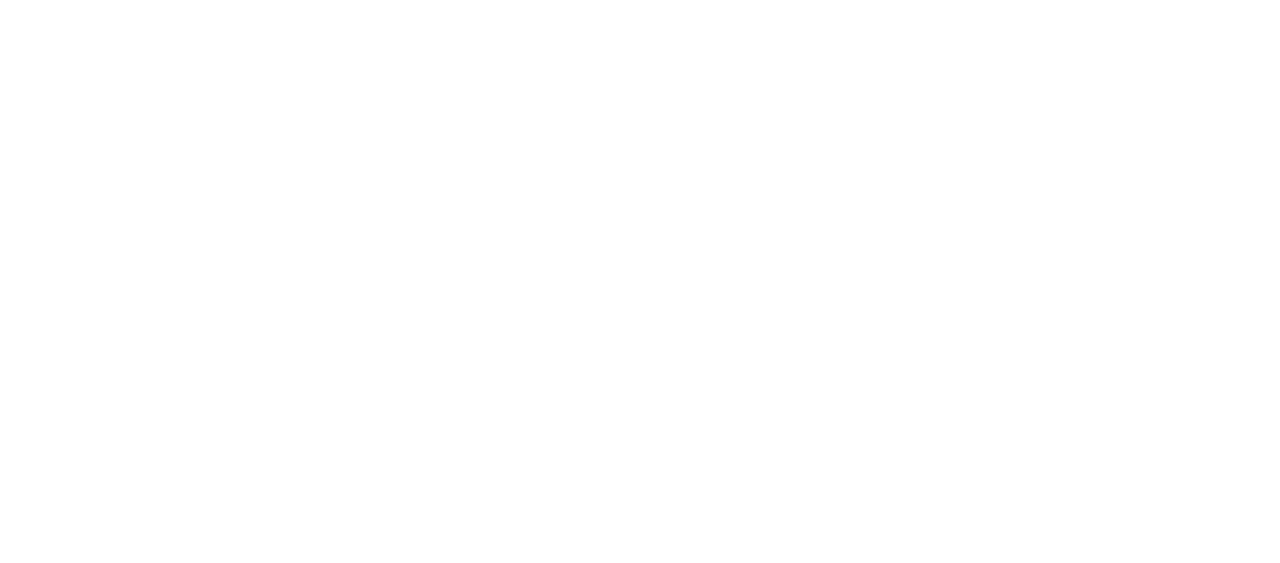
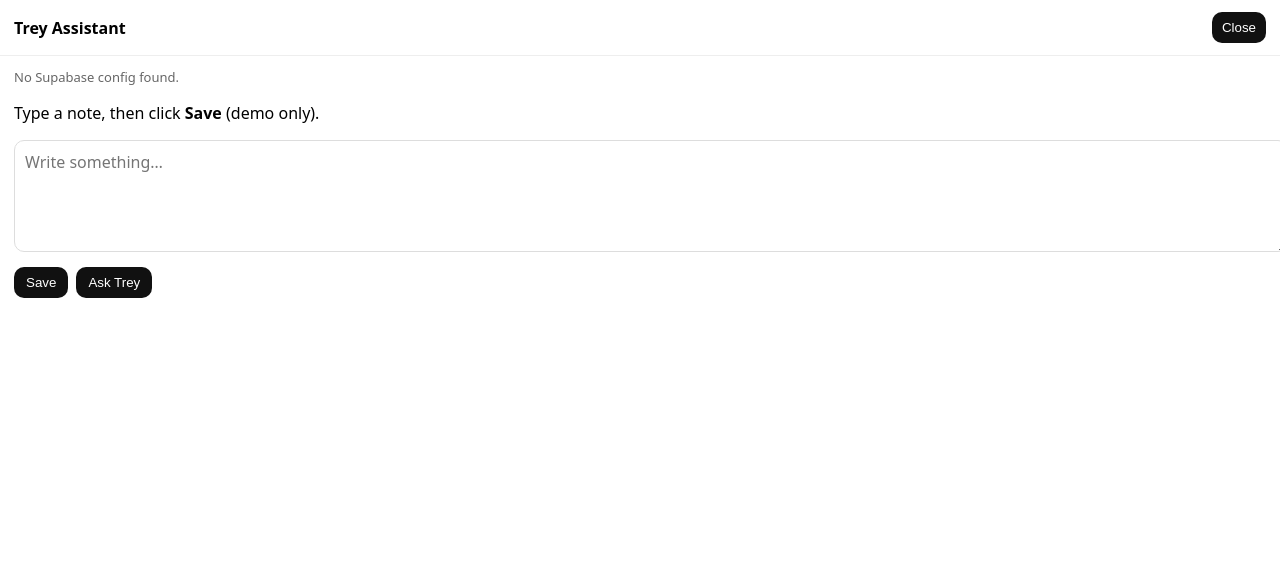
Before and after one commit to tjfields14-cyber/bff-suite, a plain HTML site: page trey-suite/embed-snippet.html in a window 1280 px wide. Drawn offline with Linux system fonts and the light colour scheme.

Commit message:
feat(widget): add embed-snippet content

```diff
--- a/trey-suite/embed-snippet.html
+++ b/trey-suite/embed-snippet.html
@@ -1,3 +1,56 @@
-<!-- Paste this inside any page to load the widget via iframe once you replace the stub -->
-<div id="trey-container" style="position:fixed; right:18px; bottom:18px; z-index:99999;"></div>
-<script>(function(){var f=document.createElement('iframe');f.src='trey-assistant-widget.html';f.style.width='0';f.style.height='0';f.style.border='0';f.style.position='fixed';f.style.right='0';f.style.bottom='0';f.style.zIndex='2147483647';document.body.appendChild(f);}())</script>
+<!doctype html>
+<html lang="en">
+<head>
+  <meta charset="utf-8" />
+  <meta name="viewport" content="width=device-width,initial-scale=1" />
+  <title>Trey Panel</title>
+  <style>
+    html,body{margin:0;padding:0;font-family:ui-sans-serif,system-ui;-webkit-font-smoothing:antialiased}
+    .wrap{display:flex;flex-direction:column;height:70vh;background:#fff}
+    header{display:flex;align-items:center;justify-content:space-between;padding:12px 14px;border-bottom:1px solid #eee}
+    header h2{margin:0;font-size:16px}
+    header button{border:0;background:#111;color:#fff;border-radius:10px;padding:8px 10px;cursor:pointer}
+    main{flex:1;overflow:auto;padding:12px 14px}
+    .muted{color:#666;font-size:13px}
+    textarea{width:100%;min-height:90px;border:1px solid #ddd;border-radius:10px;padding:10px;font:inherit}
+    .row{display:flex;gap:8px;margin-top:10px}
+    .row button{border:0;background:#111;color:#fff;border-radius:10px;padding:8px 12px;cursor:pointer}
+  </style>
+</head>
+<body>
+  <div class="wrap">
+    <header>
+      <h2>Trey Assistant</h2>
+      <button onclick="parent.document.getElementById('bffPanel').style.display='none'">Close</button>
+    </header>
+    <main>
+      <div class="muted" id="status">Checking Supabase config…</div>
+      <p>Type a note, then click <b>Save</b> (demo only).</p>
+      <textarea id="note" placeholder="Write something…"></textarea>
+      <div class="row">
+        <button onclick="save()">Save</button>
+        <button onclick="alert('Coming soon ✨')">Ask Trey</button>
+      </div>
+    </main>
+  </div>
+
+  <script>
+    // Read config that lives on the parent page (same origin)
+    const cfg = (parent && parent.BFF_SUPABASE) ? parent.BFF_SUPABASE : {};
+    document.getElementById('status').textContent =
+      (cfg.url && cfg.anon) ? `Connected to ${cfg.url}` : 'No Supabase config found.';
+
+    function save(){
+      const txt = document.getElementById('note').value.trim();
+      if(!txt){ alert('Type a note first.'); return; }
+      // Demo: just stash in localStorage to prove it works
+      const k = 'trey_notes';
+      const all = JSON.parse(localStorage.getItem(k) || '[]');
+      all.push({ t: Date.now(), text: txt });
+      localStorage.setItem(k, JSON.stringify(all));
+      document.getElementById('note').value = '';
+      alert('Saved locally ✅');
+    }
+  </script>
+</body>
+</html>
```
